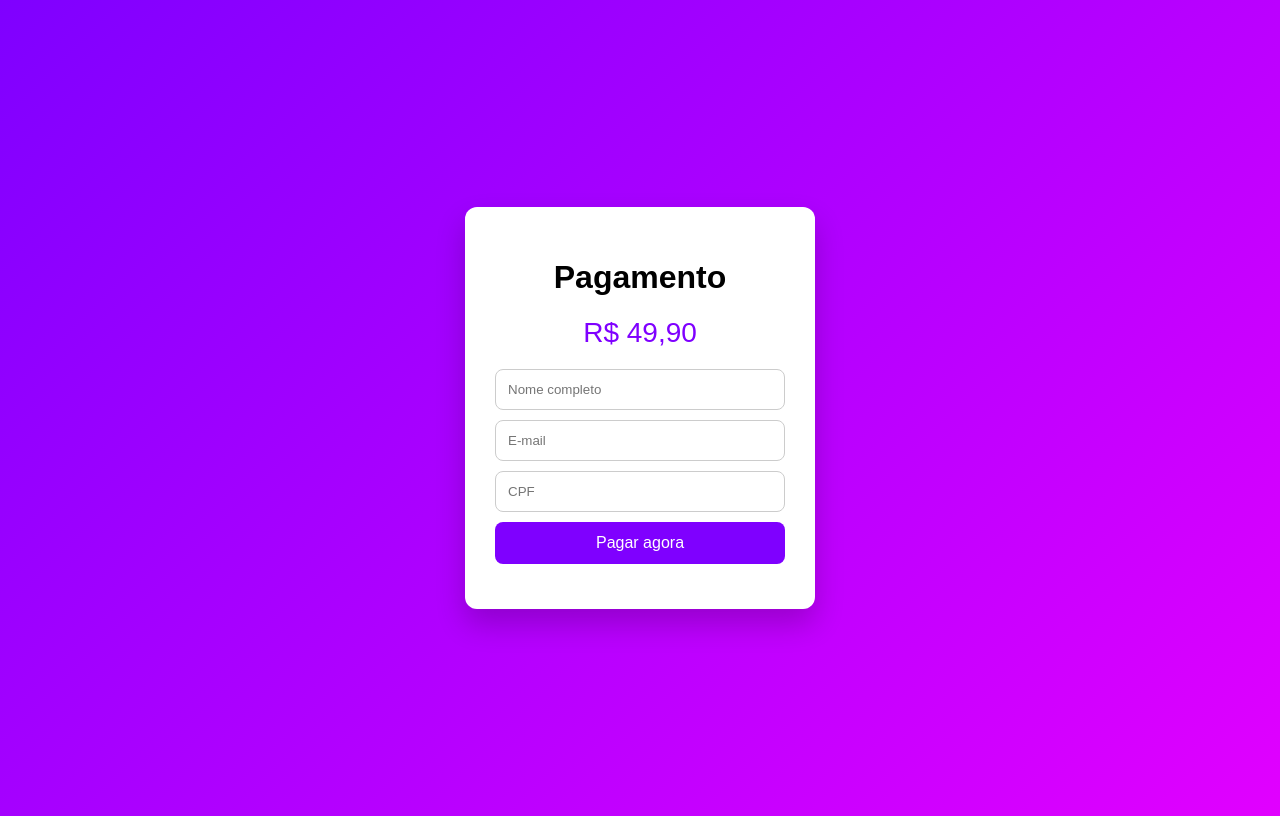
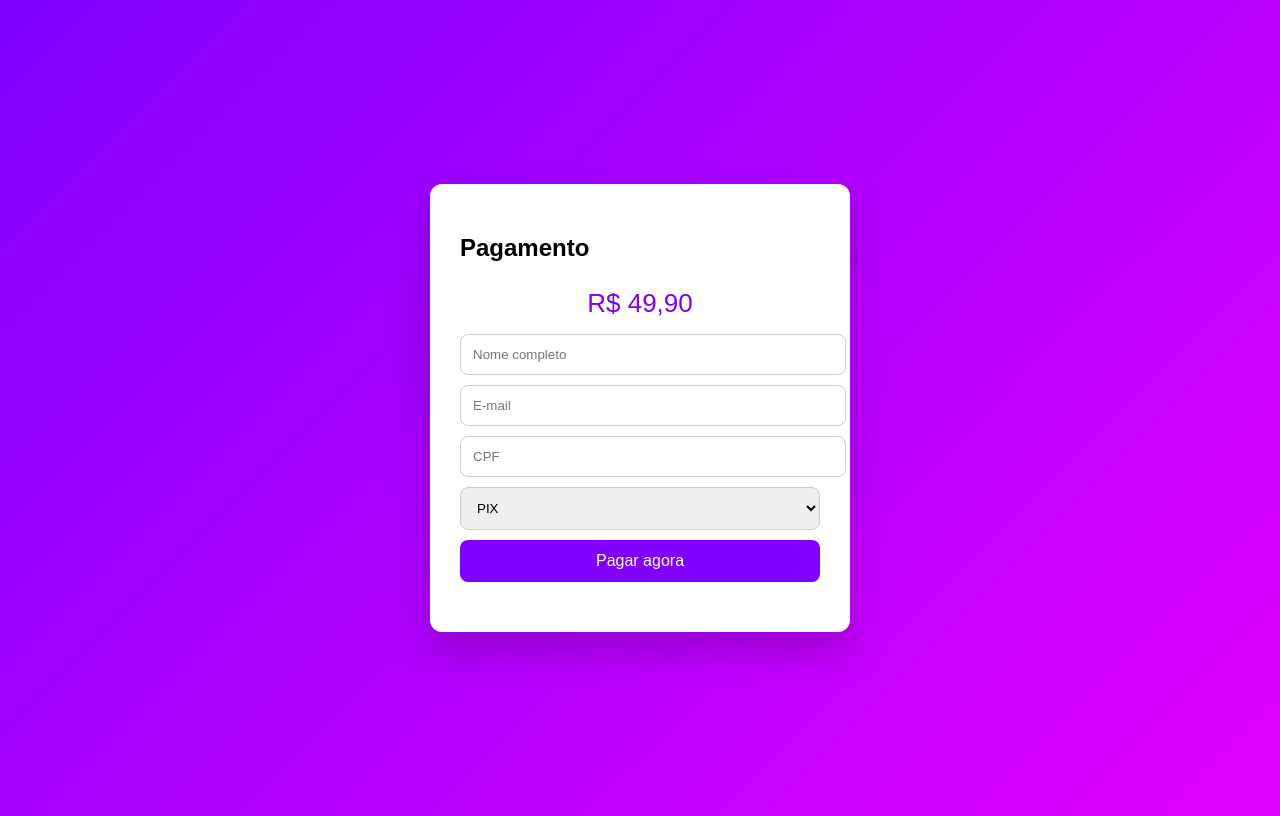
Before and after one commit to julinho25/checkout-asaas, a website: page index.html in a window 1280 px wide. Drawn offline with Linux system fonts and the light colour scheme.

Commit message:
Revamp checkout page layout and styles

```diff
--- a/index.html
+++ b/index.html
@@ -2,26 +2,103 @@
 <html lang="pt-br">
 <head>
   <meta charset="UTF-8">
-  <title>Pagamento - Asaas</title>
-  <link rel="stylesheet" href="style.css">
+  <title>Checkout</title>
+  <style>
+    body {
+      background: linear-gradient(135deg, #7f00ff, #e100ff);
+      height: 100vh;
+      display: flex;
+      justify-content: center;
+      align-items: center;
+      font-family: Arial, sans-serif;
+    }
+    .card {
+      background: #fff;
+      padding: 30px;
+      width: 360px;
+      border-radius: 12px;
+      box-shadow: 0 20px 40px rgba(0,0,0,.2);
+    }
+    input, select, button {
+      width: 100%;
+      padding: 12px;
+      margin-bottom: 10px;
+      border-radius: 8px;
+      border: 1px solid #ccc;
+    }
+    button {
+      background: #7f00ff;
+      color: #fff;
+      font-size: 16px;
+      cursor: pointer;
+      border: none;
+    }
+    button:hover {
+      background: #6600cc;
+    }
+    .price {
+      font-size: 26px;
+      color: #7f00ff;
+      text-align: center;
+      margin-bottom: 15px;
+    }
+    #resultado {
+      margin-top: 10px;
+      text-align: center;
+    }
+  </style>
 </head>
 <body>
 
-<div class="container">
-  <div class="card">
-    <h1>Pagamento</h1>
-    <p class="price">R$ 49,90</p>
+<div class="card">
+  <h2>Pagamento</h2>
+  <p class="price">R$ 49,90</p>
 
-    <input type="text" id="nome" placeholder="Nome completo">
-    <input type="email" id="email" placeholder="E-mail">
-    <input type="text" id="cpf" placeholder="CPF">
+  <input id="nome" placeholder="Nome completo">
+  <input id="email" placeholder="E-mail">
+  <input id="cpf" placeholder="CPF">
 
-    <button onclick="pagar()">Pagar agora</button>
+  <select id="metodo">
+    <option value="PIX">PIX</option>
+    <option value="CREDIT_CARD">Cartão de crédito</option>
+    <option value="BOLETO">Boleto</option>
+  </select>
 
-    <div id="resultado"></div>
-  </div>
+  <button onclick="pagar()">Pagar agora</button>
+  <div id="resultado"></div>
 </div>
 
-<script src="script.js"></script>
+<script>
+async function pagar() {
+  const nome = nomeInput.value;
+  const email = emailInput.value;
+  const cpf = cpfInput.value;
+  const metodo = metodoInput.value;
+
+  const res = await fetch(
+    "https://checkout-asaas.onrender.com/criar-pagamento",
+    {
+      method: "POST",
+      headers: { "Content-Type": "application/json" },
+      body: JSON.stringify({ nome, email, cpf, metodo })
+    }
+  );
+
+  const data = await res.json();
+
+  if (data.invoiceUrl) {
+    window.location.href = data.invoiceUrl;
+  } else {
+    resultado.innerText = data.message || "Erro no pagamento";
+  }
+}
+
+const nomeInput = document.getElementById("nome");
+const emailInput = document.getElementById("email");
+const cpfInput = document.getElementById("cpf");
+const metodoInput = document.getElementById("metodo");
+const resultado = document.getElementById("resultado");
+</script>
+
 </body>
 </html>
```
